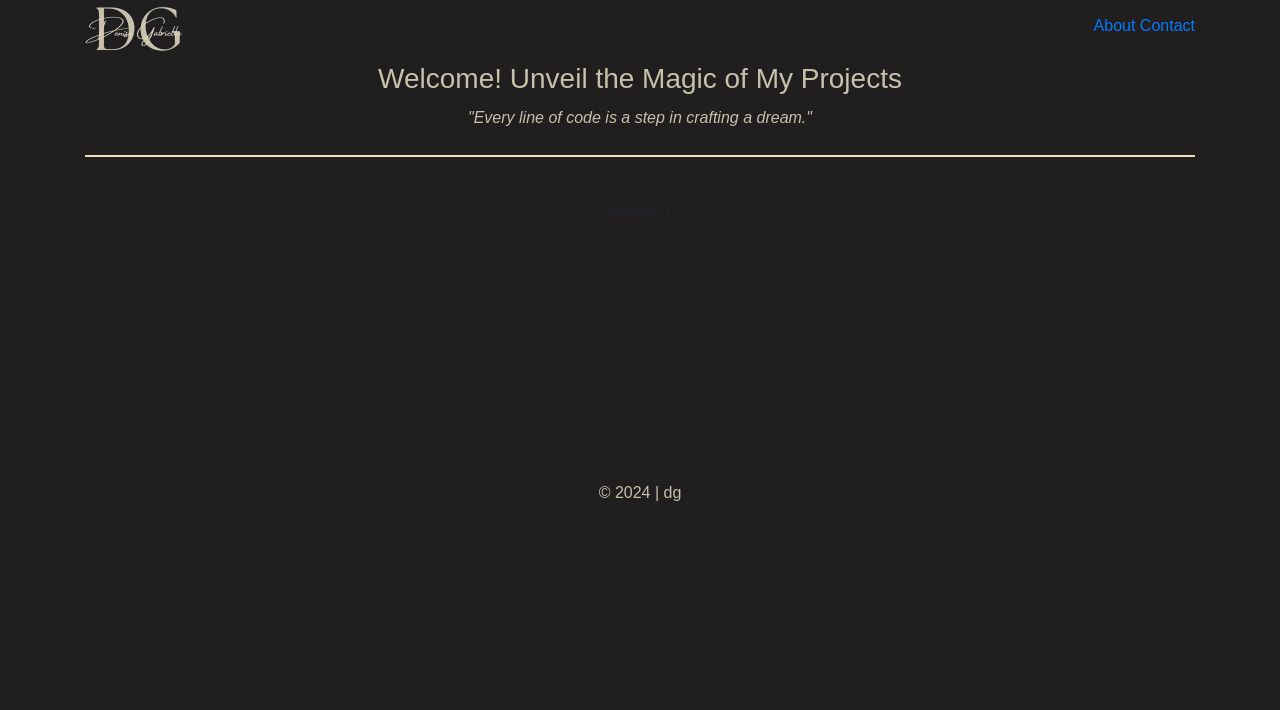
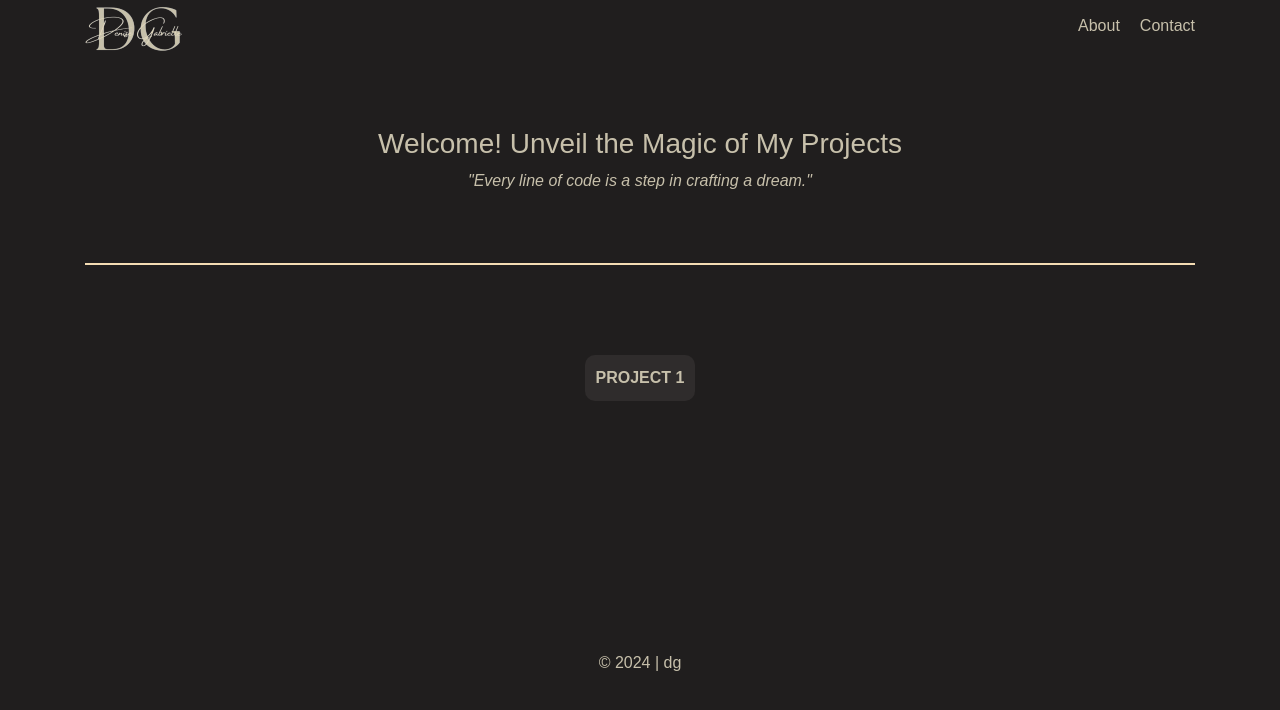
Before and after one commit to denisegabrielle/denisegabrielle.github.io, a PHP site: page / in a window 1280 px wide. Shown: the top 710 px of the page. Run offline with PHP 8.4, Linux system fonts and the light colour scheme.

Commit message:
Update style.css

```diff
--- a/style.css
+++ b/style.css
@@ -1,29 +1,30 @@
 body {
     background-color: #201e1e;
-    color: rgb(47, 44, 44);
+    color: rgb(199, 192, 171);
     font-family: Arial, sans-serif;
 }
 
-img {
-    margin-top: 20px;
+.top-right-nav {
+    display: flex;
+    gap: 20px;
 }
 
-.navbar .navbar-nav .nav-link {
-    margin-right: 30px;
+.top-right-nav a {
     color: rgb(199, 192, 171);
+    text-decoration: none;
+    transition: color 0.3s;
 }
 
-.navbar .navbar-nav .nav-link:hover {
+.top-right-nav a:hover {
     color: rgb(244, 220, 179);
 }
 
-h3, p {
-    color: rgb(199, 192, 171);
-    margin-top: 10px;
+h3 {
+    margin-top: 75px;
     transition: color 0.3s, transform 0.3s;
 }
 
-h3:hover, p:hover {
+h3:hover {
     color: rgb(244, 220, 179);
     transform: scale(1.05);
 }
@@ -32,27 +33,25 @@ hr {
     border: none;
     height: 2px;
     background-color: rgb(244, 220, 179);
-    margin-top: 25px;
+    margin: 70px 0;
 }
 
-section.projects {
+.projects {
     padding-top: 20px;
 }
 
-#project1-btn a {
+#project1-btn {
     background-color: rgb(47, 44, 44);
     color: rgb(199, 192, 171);
     border-radius: 10px;
-    margin-top: 30px;
     padding: 10px;
     text-transform: uppercase;
     font-size: 16px;
     font-weight: bold;
     transition: 0.3s;
-    display: inline-block;
 }
 
-#project1-btn:hover a {
+#project1-btn:hover {
     background-color: rgb(199, 192, 171);
     color: rgb(47, 44, 44);
 }
```
